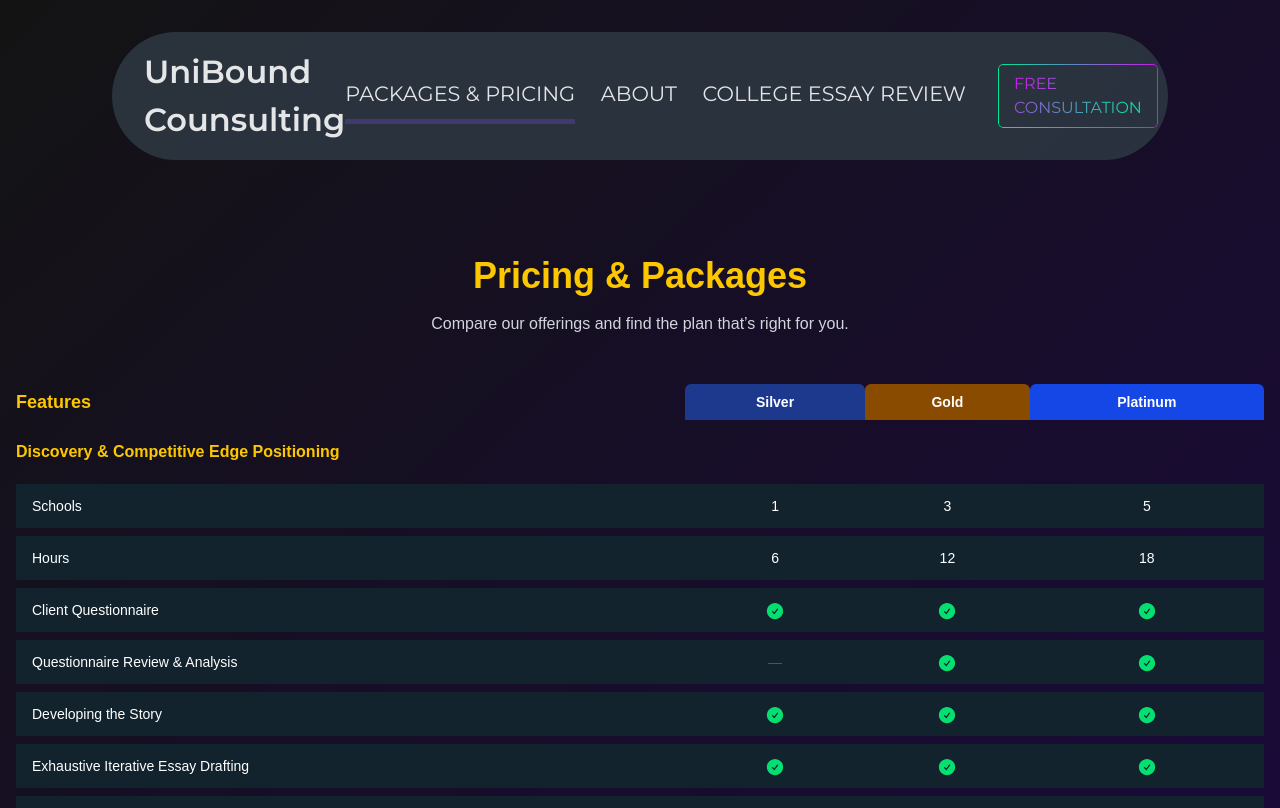
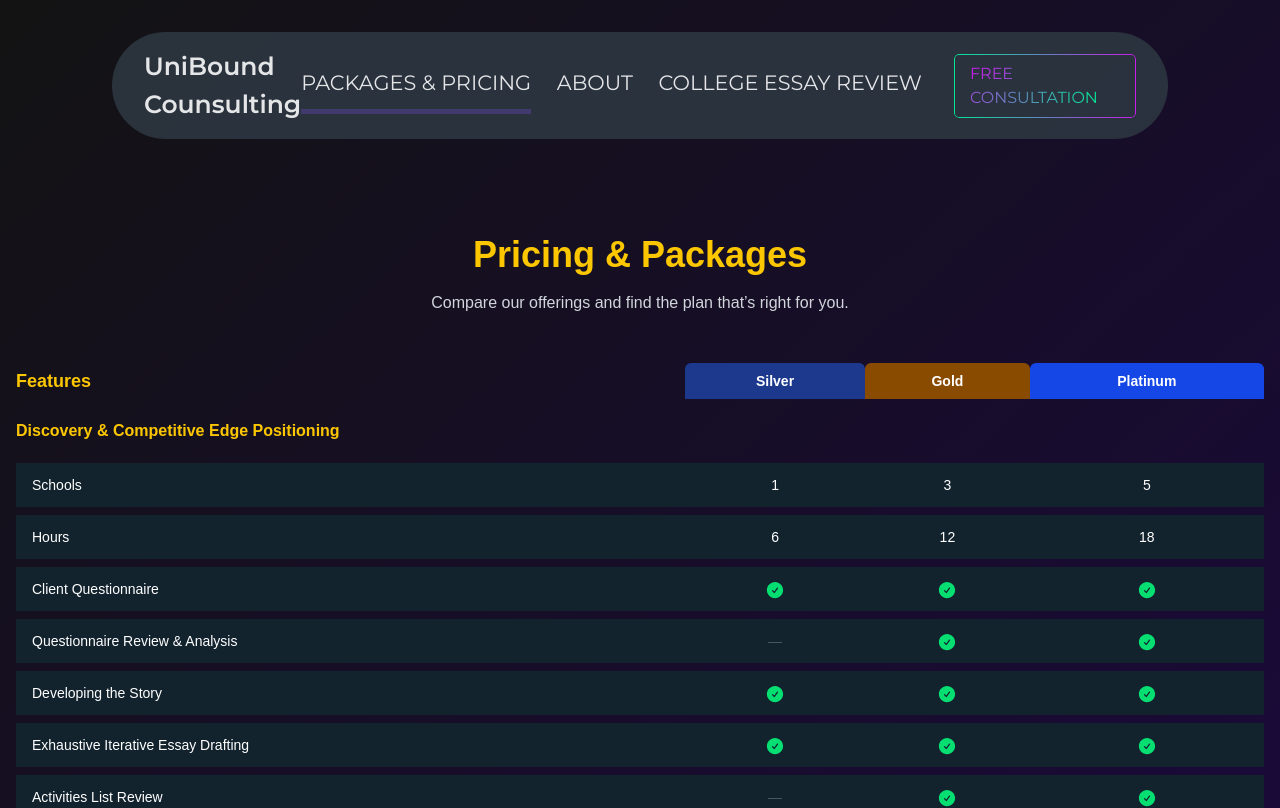
Before and after one commit to Leahie/consulting, a Next.js app: page /pricing in a window 1280 px wide. Shown: the top 808 px of the page. Built offline with nearby package versions, Linux system fonts and the light colour scheme; a web font is replaced by a local one.

Commit message:
fix footer links & nav

```diff
--- a/src/(assets)/Footer1.json
+++ b/src/(assets)/Footer1.json
@@ -1,14 +1,14 @@
 [{
         "name": "Packages & Pricing",
-        "link": "/"
+        "link": "/pricing"
     },
     {
         "name": "About",
-        "link": "/"
+        "link": "/about"
     },
     {
         "name": "Free Consultation",
-        "link": "/"
+        "link": "/contact-us"
     }
 
 
--- a/src/(components)/Nav.tsx
+++ b/src/(components)/Nav.tsx
@@ -52,7 +52,7 @@ export default function Nav(props: BoxProps){
 
             <div className={`nav-container ${montserrat.className}`}>
                 <div className="nav-logo">
-                    <Link href="/" className="logo-link">UniBound Counsulting</Link>
+                    <Link href="/" className="logo-link text-[20px] sm:text-[25px]">UniBound Counsulting</Link>
 
                 </div>
 
```
